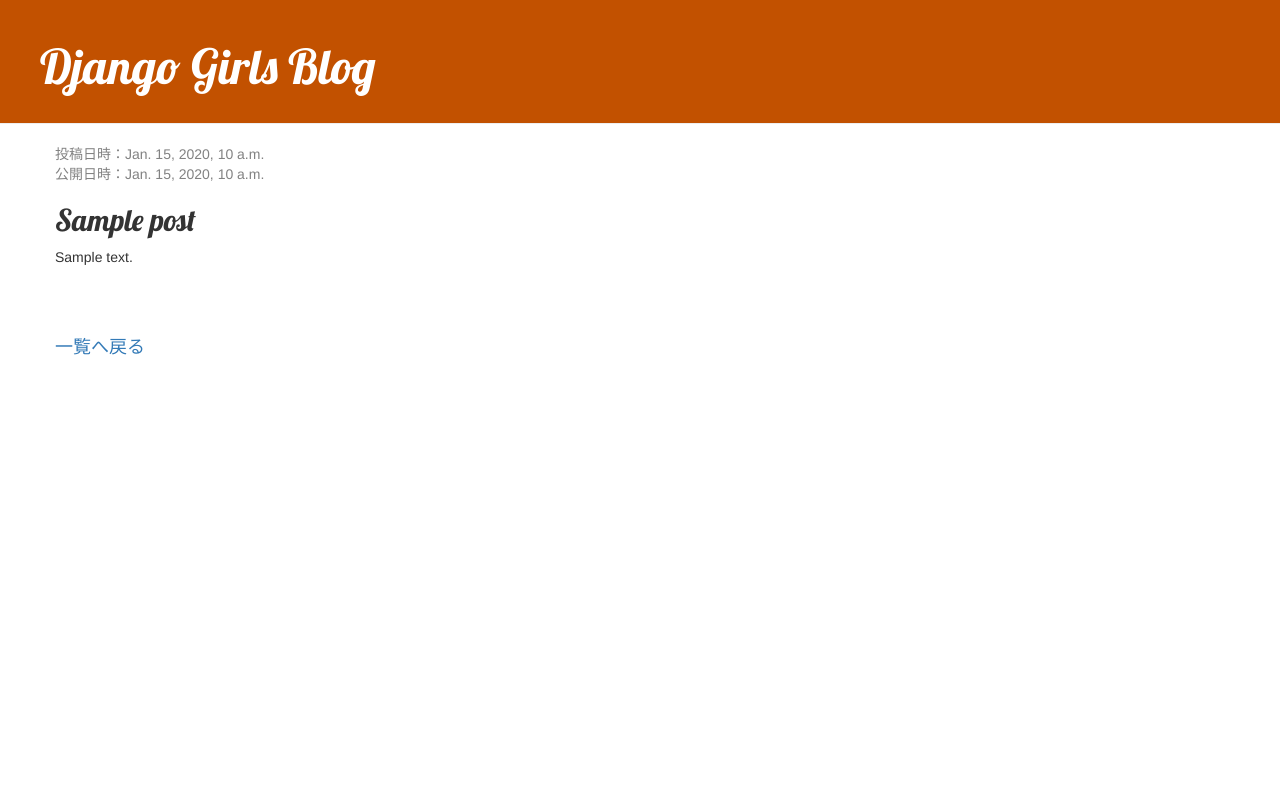
After one commit to tacjp9/my-first-blog, a Django app: template blog/templates/blog/post_detail.html in a window 1280 px wide. The commit adds this page. Run offline with Django 4.2, Linux system fonts and the light colour scheme; the template is opened without the code that fills it: most values are stand-ins (such as "Sample title", 1, 10 or a date in 2020); some libraries are stand-ins or nearby versions.

Commit message:
blog detail page is added.

```diff
--- /dev/null
+++ b/blog/static/css/blog.css
@@ -0,0 +1,46 @@
+.page-header {
+    background-color: #C25100;
+    margin-top: 0;
+    padding: 20px 20px 20px 40px;
+}
+
+.page-header h1, .page-header h1 a, .page-header h1 a:visited, .page-header h1 a:active {
+    color: #ffffff;
+    font-size: 36pt;
+    text-decoration: none;
+}
+
+.content {
+    margin-left: 40px;
+}
+
+h1, h2, h3, h4 {
+    font-family: 'Lobster', cursive;
+}
+
+.date {
+    color: #828282;
+}
+
+.save {
+    float: right;
+}
+
+.post-form textarea, .post-form input {
+    width: 100%;
+}
+
+.top-menu, .top-menu:hover, .top-menu:visited {
+    color: #ffffff;
+    float: right;
+    font-size: 26pt;
+    margin-right: 20px;
+}
+
+.post {
+    margin-bottom: 70px;
+}
+
+.post h2 a, .post h2 a:visited {
+    color: #000000;
+}
--- /dev/null
+++ b/blog/templates/blog/base.html
@@ -0,0 +1,23 @@
+{% load static %}
+<html>
+    <head>
+        <title>Django Girls blog</title>
+        <link rel="stylesheet" href="//maxcdn.bootstrapcdn.com/bootstrap/3.2.0/css/bootstrap.min.css">
+        <link rel="stylesheet" href="//maxcdn.bootstrapcdn.com/bootstrap/3.2.0/css/bootstrap-theme.min.css">
+        <link href='//fonts.googleapis.com/css?family=Lobster&subset=latin,latin-ext' rel='stylesheet' type='text/css'>
+        <link rel="stylesheet" href="{% static 'css/blog.css' %}">
+    </head>
+    <body>
+        <div class="page-header">
+            <h1><a href="/">Django Girls Blog</a></h1>
+        </div>
+        <div class="content container">
+            <div class="row">
+                <div class="col-md-8">
+                {% block content %}
+                {% endblock %}
+                </div>
+            </div>
+        </div>
+    </body>
+</html>
--- /dev/null
+++ b/blog/templates/blog/post_detail.html
@@ -0,0 +1,17 @@
+{% extends 'blog/base.html' %}
+
+{% block content %}
+    <div class="post">
+        {% if post.published_date %}
+            <div class="date">
+                投稿日時：{{ post.created_date }}
+            </div>
+            <div class="date">
+                公開日時：{{ post.published_date }}
+            </div>
+            {% endif %}
+        <h2>{{ post.title }}</h2>
+        <p>{{ post.text|linebreaksbr }}</p>
+    </div>
+    <h4><a href="{% url 'blog:post_list' %}">一覧へ戻る</a></h4>
+{% endblock %}
--- a/blog/urls.py
+++ b/blog/urls.py
@@ -1,6 +1,8 @@
 from django.urls import path
 from . import views
+app_name = 'blog' #名前空間の設定
 
 urlpatterns = [
     path('', views.post_list, name='post_list'),
+    path('post/<int:pk>', views.post_detail, name='post_detail'),
 ]
--- a/blog/views.py
+++ b/blog/views.py
@@ -1,7 +1,11 @@
-from django.shortcuts import render
+from django.shortcuts import render, get_object_or_404
 from django.utils import timezone
 from .models import Post
 
 def post_list(request):
     posts = Post.objects.filter(published_date__lte=timezone.now()).order_by('published_date')
     return render(request, 'blog/post_list.html', {'posts': posts})
+
+def post_detail(request, pk):
+    post = get_object_or_404(Post, pk=pk)
+    return render(request, 'blog/post_detail.html', {'post': post})
--- a/mysite/settings.py
+++ b/mysite/settings.py
@@ -11,9 +11,10 @@
 """
 
 from pathlib import Path
+import os
 
 # Build paths inside the project like this: BASE_DIR / 'subdir'.
-BASE_DIR = Path(__file__).resolve().parent.parent
+BASE_DIR = Path(__file__).resolve().parent.parent # D:\Python\pythonWs\djangogirls
 
 
 # Quick-start development settings - unsuitable for production
@@ -56,7 +57,7 @@
 TEMPLATES = [
     {
         'BACKEND': 'django.template.backends.django.DjangoTemplates',
-        'DIRS': [],
+        'DIRS': [os.path.join(BASE_DIR, 'templates'),],
         'APP_DIRS': True,
         'OPTIONS': {
             'context_processors': [
```
Also changed, not shown: blog/templates/blog/post_list.html (+12 -17 lines).
